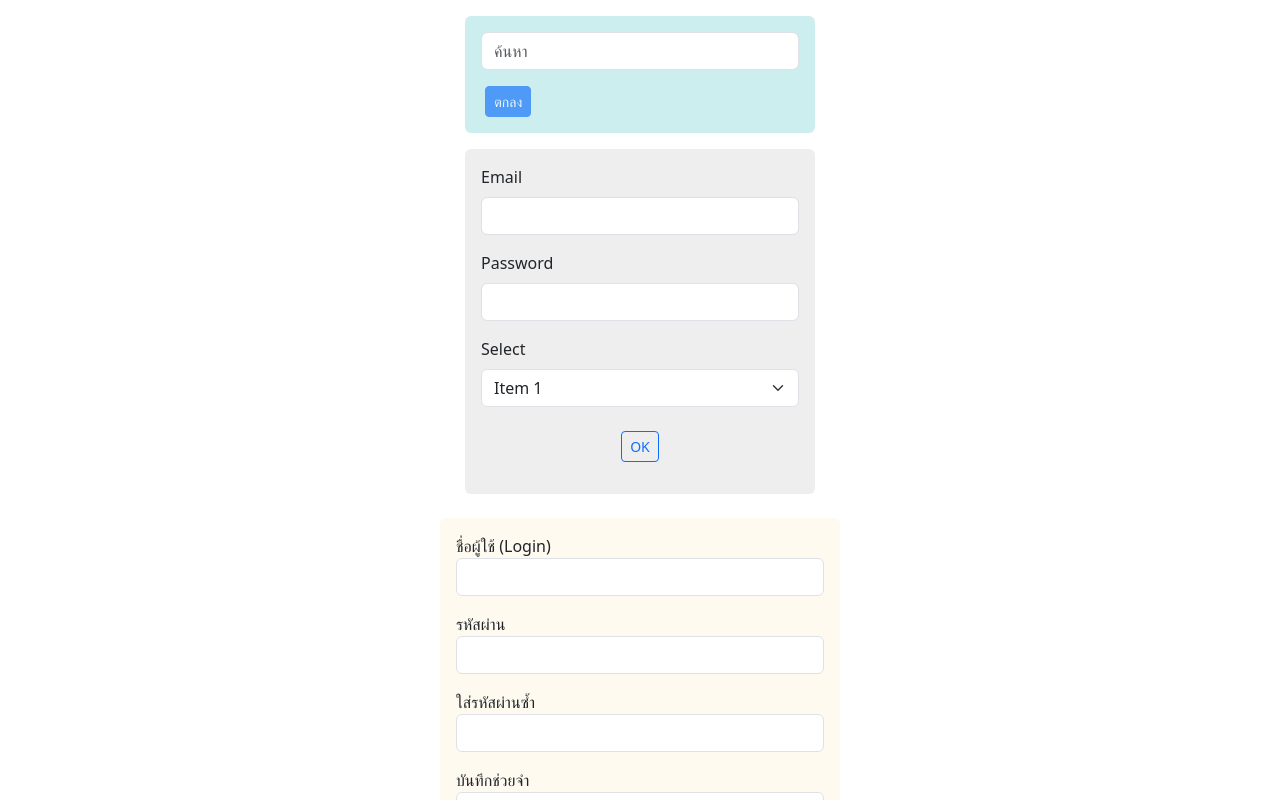
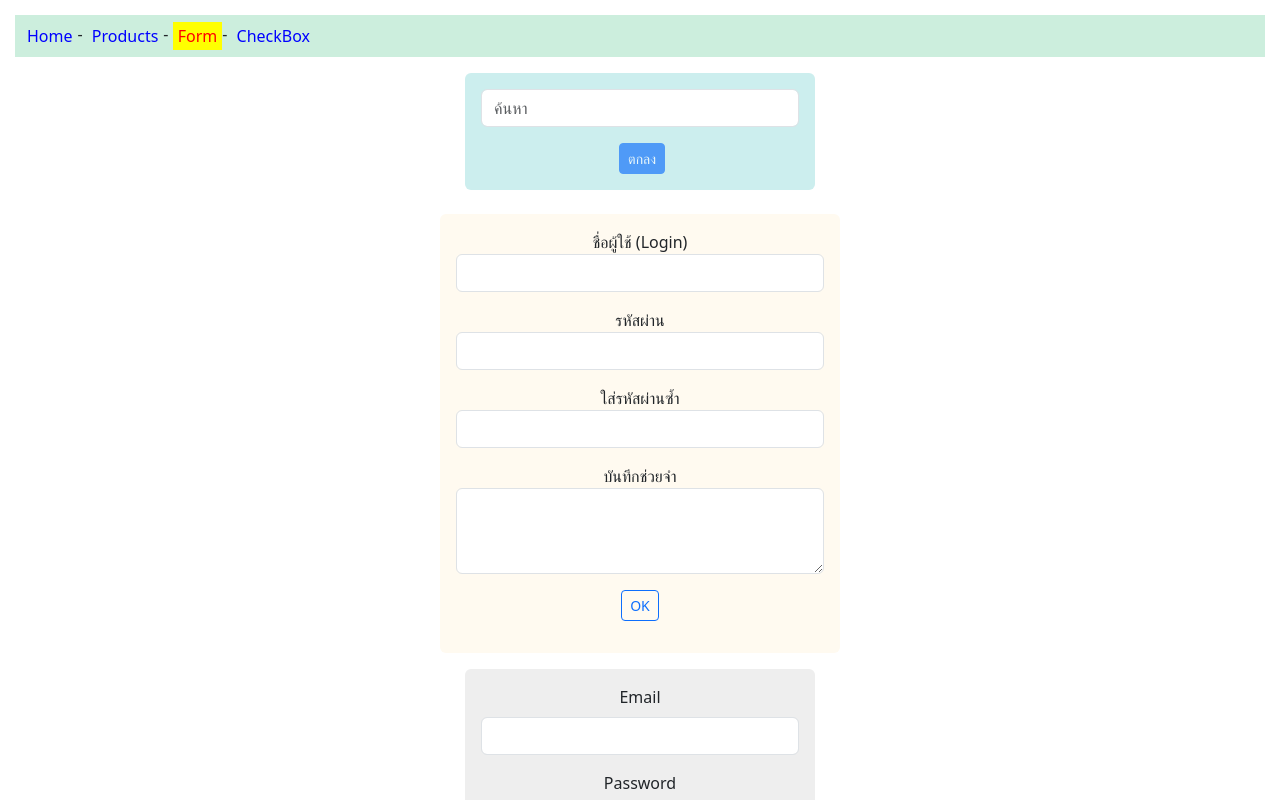
Before and after one commit to jayrboy/app2-component, a React (Create React App) app: page /form in a window 1280 px wide. Shown: the top 800 px of the page. Built offline with nearby package versions, Linux system fonts and the light colour scheme.

Commit message:
Management Structure

```diff
--- a/src/App.js
+++ b/src/App.js
@@ -1,4 +1,5 @@
 /* eslint-disable */
+import { Routes, Route } from 'react-router-dom'
 import { useState } from 'react'
 // import { Header, Content, Footer } from './components/func-component'
 // import Calendar from './components/class-component'
@@ -8,7 +9,8 @@ import { useState } from 'react'
 // import RefsFunc from './components/state-refs/RefsFunc'
 // import RefsArray from './components/state-refs/RefsArray'
 // import StateFunc from './components/state-refs/StateFunc'
-import { userContext } from './components/context/context'
+import { userContext } from './context'
+import { RouterNavLink } from './router/Router'
 // import HeaderFun from './components/context/HeaderFun'
 // import Content2 from './components/context/Content2'
 // import { RouterLink, RouterNavLink } from './router/Router'
@@ -21,13 +23,15 @@ export default function App() {
 
   return (
     <userContext.Provider value={[user, setUser]}>
+      <RouterNavLink />
+
       {/* <RouterLink /> */}
       {/* <RouterNavLink /> */}
-      <FormSearch />
-      <FormBootstrap />
-      <FormText />
-      {/* <HeaderFun />
-      <Content2 /> */}
+      {/* <FormSearch /> */}
+      {/* <FormBootstrap /> */}
+      {/* <FormText /> */}
+      {/* <HeaderFun /> */}
+      {/* <Content2 /> */}
     </userContext.Provider>
   )
 }
--- a/src/components/context/Content2.js
+++ b/src/components/context/Content2.js
@@ -1,6 +1,6 @@
 /* eslint-disable */
 import { useContext } from 'react'
-import { userContext } from './context'
+import { userContext } from '.'
 
 export default function Content2() {
   let [user, setUser] = useContext(userContext)
--- a/src/index.js
+++ b/src/index.js
@@ -1,14 +1,18 @@
 import React from 'react'
 import ReactDOM from 'react-dom/client'
+
 import './index.css'
 import 'bootstrap/dist/css/bootstrap.min.css'
 import 'bootstrap/dist/js/bootstrap.bundle.min.js'
 
+import { BrowserRouter } from 'react-router-dom'
 import App from './App'
 
 const root = ReactDOM.createRoot(document.getElementById('root'))
 root.render(
   <React.StrictMode>
-    <App />
+    <BrowserRouter>
+      <App />
+    </BrowserRouter>
   </React.StrictMode>
 )
--- /dev/null
+++ b/src/router/CheckBox.js
@@ -0,0 +1,4 @@
+const CheckBox = () => {
+  return <div style={{ textAlign: 'center' }}>CheckBox</div>
+}
+export default CheckBox
--- a/src/router/Contact.js
+++ /dev/null
@@ -1,4 +0,0 @@
-const Contact = () => {
-  return <div style={{ textAlign: 'center' }}>Contact</div>
-}
-export default Contact
--- /dev/null
+++ b/src/router/Form.js
@@ -0,0 +1,14 @@
+import FormSearch from '../form/FormSearch'
+import FormText from '../form/FormText'
+import FormBootstrap from '../form/FormBootstrap'
+
+const Form = () => {
+  return (
+    <div style={{ textAlign: 'center' }}>
+      <FormSearch />
+      <FormText />
+      <FormBootstrap />
+    </div>
+  )
+}
+export default Form
--- a/src/router/Member.js
+++ /dev/null
@@ -1,4 +0,0 @@
-const Member = () => {
-  return <div style={{ textAlign: 'center' }}>Member</div>
-}
-export default Member
--- a/src/router/Router.js
+++ b/src/router/Router.js
@@ -1,10 +1,10 @@
-import { BrowserRouter, Link, NavLink, Routes, Route } from 'react-router-dom'
+import { Link, NavLink, Routes, Route } from 'react-router-dom'
 import './navlink.css'
 import Home from './Home'
+import Navigate from './Navigate'
 import Product from './Product'
-import Member from './Member'
-import Contact from './Contact'
-import Navigate from './Navigate'
+import Form from './Form'
+import CheckBox from './CheckBox'
 
 const RouterLink = () => {
   const navStyle = {
@@ -19,7 +19,6 @@ const RouterLink = () => {
     TextDecoder: 'none',
   }
   return (
-    <BrowserRouter>
     <nav className={navStyle}>
       <Link to="/" className={linkStyle}>
         Home
@@ -37,13 +36,12 @@ const RouterLink = () => {
         Contact Us
       </Link>
     </nav>
-    </BrowserRouter>
   )
 }
 
 const RouterNavLink = () => {
   return (
-    <BrowserRouter>
+    <>
       <nav className="nav">
         <NavLink
           to="/"
@@ -63,17 +61,17 @@ const RouterNavLink = () => {
         </NavLink>
         -&nbsp;
         <NavLink
-          to="/member"
+          to="/form"
           className={({ isActive }) => (isActive ? 'active_menu' : 'menu')}
         >
-          Member
+          Form
         </NavLink>
         -&nbsp;
         <NavLink
-          to="/contact"
+          to="/checkbox"
           className={({ isActive }) => (isActive ? 'active_menu' : 'menu')}
         >
-          Contact Us
+          CheckBox
         </NavLink>
       </nav>
       {/* ----------------------- */}
@@ -81,12 +79,12 @@ const RouterNavLink = () => {
         <Routes style={{ margin: '20px' }}>
           <Route path="/" element={<Home />} />
           <Route path="/products" element={<Product />} />
-          <Route path="/member" element={<Member />} />
-          <Route path="/contact" element={<Contact />} />
+          <Route path="/form" element={<Form />} />
+          <Route path="/checkbox" element={<CheckBox />} />
           <Route path="/*" element={<Navigate to="/" />} />
         </Routes>
       </div>
-    </BrowserRouter>
+    </>
   )
 }
 export { RouterLink, RouterNavLink }
```
Also changed, not shown: src/context.js (renamed from src/components/context/context.js). Lines whose indentation alone changed are shown as unchanged.
